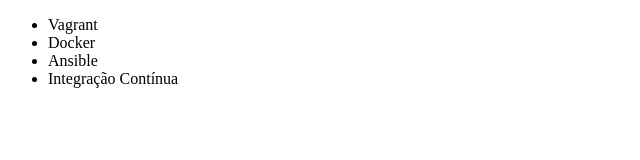
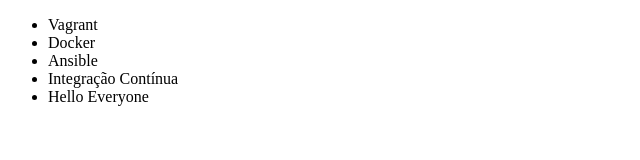
Before and after one commit to armanoalves/alura-git, a plain HTML site: page index.html in a window 1280 px wide. Shown: the whole page, without its empty margins (0-640 px from the left). Drawn offline with Linux system fonts and the light colour scheme.

Commit message:
Primeiras alterações

```diff
--- a/index.html
+++ b/index.html
@@ -12,6 +12,7 @@
         <li>Docker</li>
         <li>Ansible</li>
         <li>Integração Contínua</li>
+        <li>Hello Everyone</li>
     </ul>
 </body>
 </html>
```
